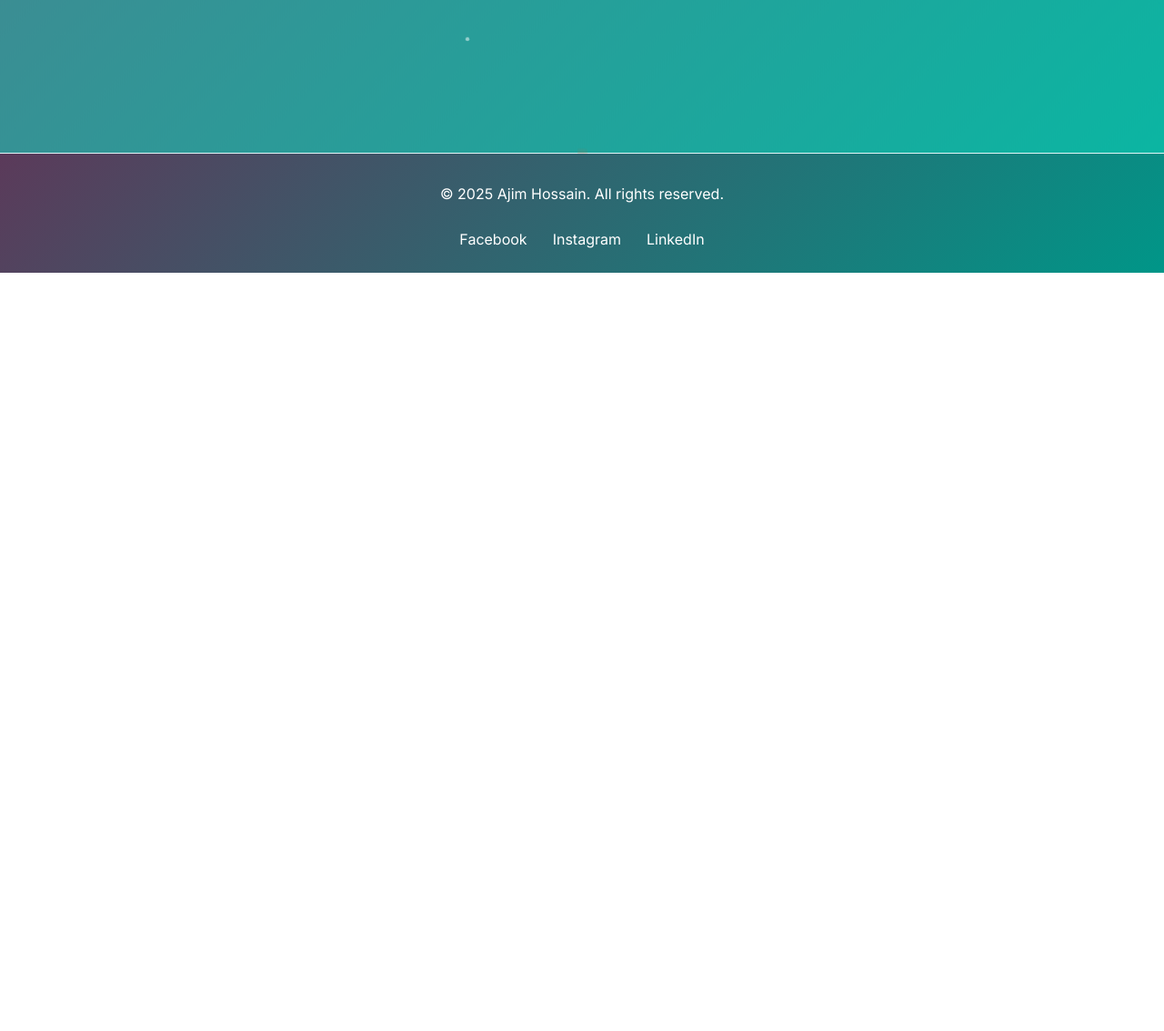
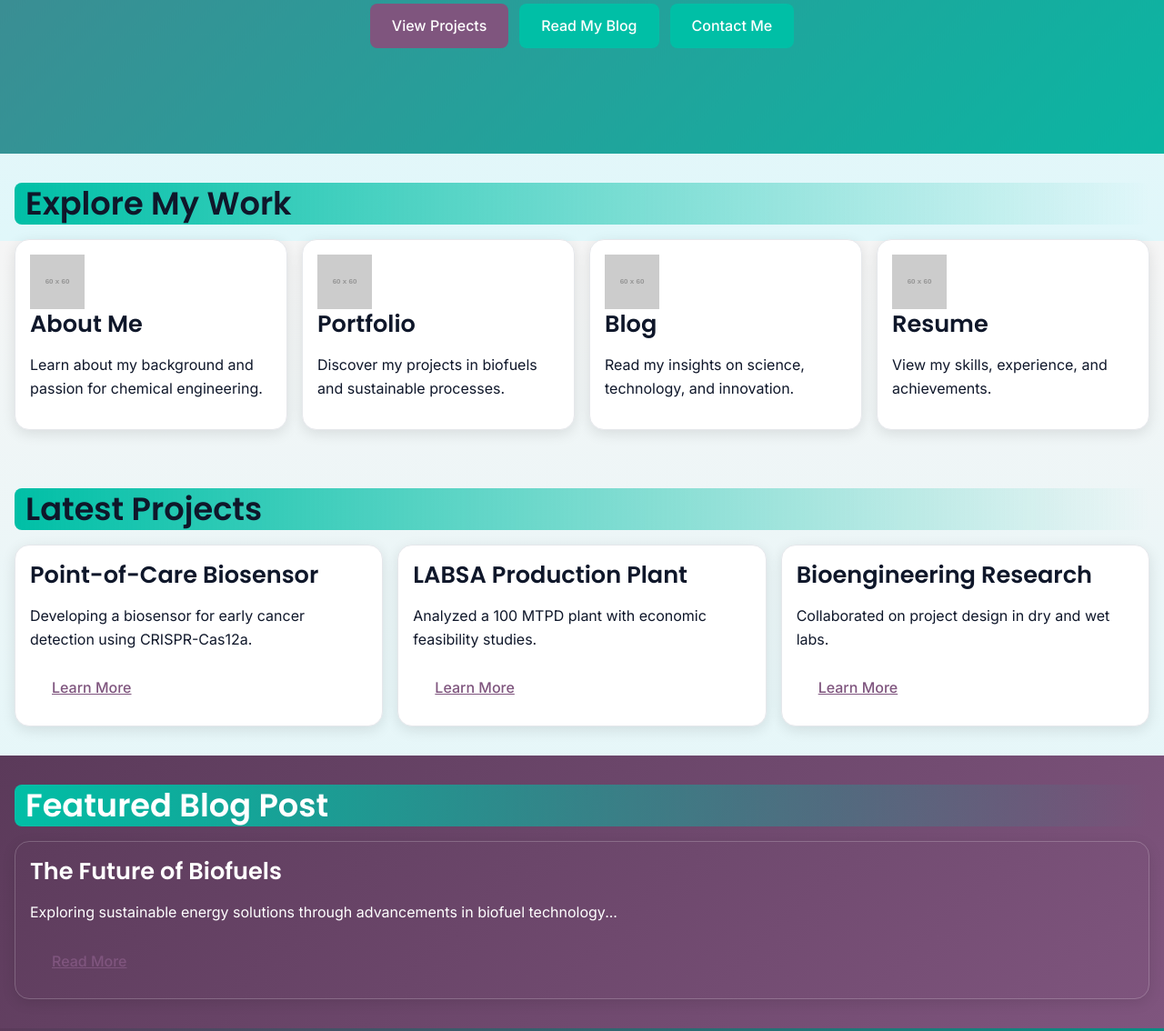
Before and after one commit to ajim-h/web, a plain HTML site: page index.html in a window 1280 px wide. Shown: the part 535-1669 px from the top of the page at 91% size. Before the commit the page ends 835 px from the top, so only its background shows below. Drawn offline with Linux system fonts and the light colour scheme; placeholder pictures from the web are drawn by us.

Commit message:
Update index.html

```diff
--- a/index.html
+++ b/index.html
@@ -10,11 +10,6 @@
   <link rel="stylesheet" href="https://fonts.googleapis.com/css2?family=Poppins:wght@600&family=Inter:wght@400;500&display=swap">
   <link rel="stylesheet" href="css/styles.css">
   <link rel="stylesheet" href="css/animations.css">
-  <noscript>
-    <style>
-      .nav-list { display: flex !important; } /* Fallback for no JS */
-    </style>
-  </noscript>
 </head>
 <body>
   <a href="#main-content" class="skip-link">Skip to content</a>
@@ -22,7 +17,7 @@
   <header class="site-header">
     <div class="container header-inner">
       <a href="index.html" class="brand">
-        <img src="https://via.placeholder.com/40" alt="Ajim Hossain Logo" class="brand__logo">
+        <img src="https://via.placeholder.com/50" alt="Ajim Hossain Logo" class="brand__logo">
         <span class="brand__name">Ajim Hossain</span>
       </a>
       <nav class="primary-nav">
@@ -31,6 +26,7 @@
           <span class="nav-toggle__bar"></span>
           <span class="nav-toggle__bar"></span>
         </button>
+        <div class="nav-overlay">
           <ul class="nav-list">
             <li><a href="index.html" class="nav-link" aria-current="page">Home</a></li>
             <li><a href="about.html" class="nav-link">About</a></li>
@@ -39,22 +35,23 @@
             <li><a href="resume.html" class="nav-link">Resume</a></li>
             <li><a href="contact.html" class="nav-link">Contact</a></li>
           </ul>
+        </div>
       </nav>
     </div>
   </header>
 
-  <!-- Rest of the content remains unchanged -->
   <main id="main-content">
     <section class="hero section">
       <div class="hero__bg"></div>
-      <div class="animation-container stars">
-        <div class="particle star"></div>
-        <div class="particle star"></div>
-        <div class="particle star"></div>
+      <div class="animation-container particles"></div>
+      <div class="animation-container shapes">
+        <div class="shape sphere"></div>
+        <div class="shape sphere"></div>
+        <div class="shape poly"></div>
       </div>
-      <div class="animation-container rocket"></div>
       <div class="container">
         <div class="hero__content reveal">
+          <img src="https://via.placeholder.com/150" alt="Ajim Hossain Profile" class="hero__profile">
           <h1 class="h1">Ajim Hossain – Chemical Engineer, Researcher, Innovator</h1>
           <p class="lead">Exploring the intersection of science, sustainability, and innovation</p>
           <div class="hero__cta">
@@ -65,7 +62,78 @@
         </div>
       </div>
     </section>
-    <!-- Other sections (quick-links, projects, blog-snippet) unchanged -->
+
+    <div class="wave-divider"></div>
+
+    <section class="section quick-links">
+      <div class="container">
+        <h2 class="h2 section__header">Explore My Work</h2>
+        <div class="grid cards">
+          <a href="about.html" class="card quick-link reveal">
+            <img src="https://via.placeholder.com/60" alt="About Icon" class="card__icon">
+            <h3 class="h3">About Me</h3>
+            <p>Learn about my background and passion for chemical engineering.</p>
+          </a>
+          <a href="portfolio.html" class="card quick-link reveal">
+            <img src="https://via.placeholder.com/60" alt="Portfolio Icon" class="card__icon">
+            <h3 class="h3">Portfolio</h3>
+            <p>Discover my projects in biofuels and sustainable processes.</p>
+          </a>
+          <a href="blog.html" class="card quick-link reveal">
+            <img src="https://via.placeholder.com/60" alt="Blog Icon" class="card__icon">
+            <h3 class="h3">Blog</h3>
+            <p>Read my insights on science, technology, and innovation.</p>
+          </a>
+          <a href="resume.html" class="card quick-link reveal">
+            <img src="https://via.placeholder.com/60" alt="Resume Icon" class="card__icon">
+            <h3 class="h3">Resume</h3>
+            <p>View my skills, experience, and achievements.</p>
+          </a>
+        </div>
+      </div>
+    </section>
+
+    <div class="wave-divider"></div>
+
+    <section class="section projects">
+      <div class="animation-container particles"></div>
+      <div class="container">
+        <h2 class="h2 section__header">Latest Projects</h2>
+        <div class="grid cards">
+          <div class="card project-card reveal">
+            <h3 class="h3">Point-of-Care Biosensor</h3>
+            <p>Developing a biosensor for early cancer detection using CRISPR-Cas12a.</p>
+            <a href="portfolio.html" class="btn btn--link">Learn More</a>
+          </div>
+          <div class="card project-card reveal">
+            <h3 class="h3">LABSA Production Plant</h3>
+            <p>Analyzed a 100 MTPD plant with economic feasibility studies.</p>
+            <a href="portfolio.html" class="btn btn--link">Learn More</a>
+          </div>
+          <div class="card project-card reveal">
+            <h3 class="h3">Bioengineering Research</h3>
+            <p>Collaborated on project design in dry and wet labs.</p>
+            <a href="portfolio.html" class="btn btn--link">Learn More</a>
+          </div>
+        </div>
+      </div>
+    </section>
+
+    <div class="wave-divider"></div>
+
+    <section class="section blog-snippet section--inverse">
+      <div class="animation-container particles"></div>
+      <div class="container">
+        <h2 class="h2 section__header">Featured Blog Post</h2>
+        <div class="card blog-card reveal">
+          <h3 class="h3">The Future of Biofuels</h3>
+          <p>Exploring sustainable energy solutions through advancements in biofuel technology...</p>
+          <a href="blog.html" class="btn btn--link">Read More</a>
+        </div>
+      </div>
+    </section>
+
+    <div class="wave-divider"></div>
   </main>
 
   <footer class="site-footer">
@@ -79,6 +147,7 @@
     </div>
   </footer>
 
+  <div class="cursor"></div>
   <script src="js/animations.js" defer></script>
 </body>
 </html>
```
Lines whose indentation alone changed are shown as unchanged.
